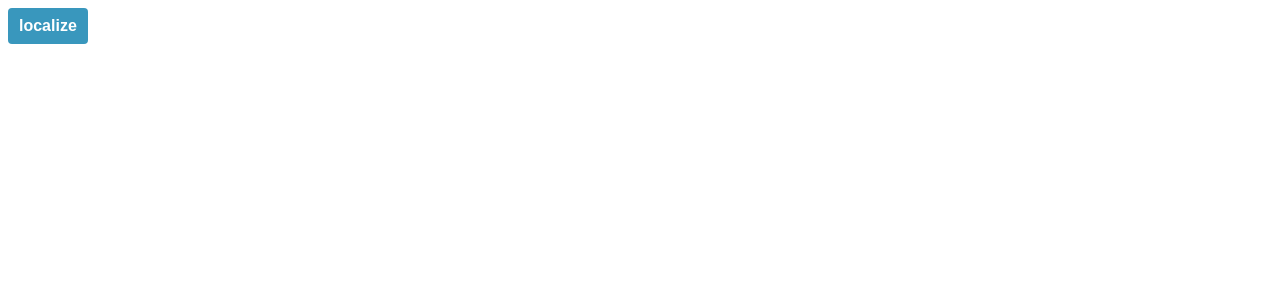
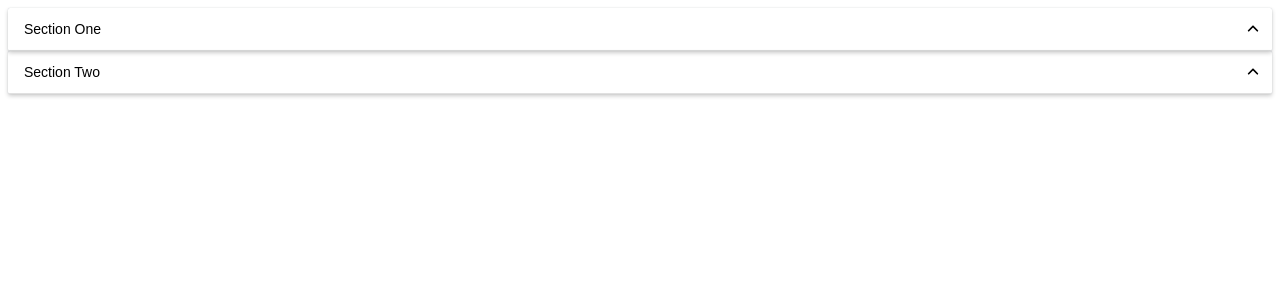
Before and after one commit to magicpatterns/A98DB973KWL8, a React (Vite) app: page / in a window 1280 px wide. Shown: the top 300 px of the page. Built offline with nearby package versions, Linux system fonts and the light colour scheme.

Commit message:
Update body

```diff
--- a/package.json
+++ b/package.json
@@ -1,7 +1,7 @@
 {
   "name": "a98db973kwl8",
   "description": "A98DB973KWL8 component library",
-  "version": "0.0.5",
+  "version": "0.0.6",
   "type": "module",
   "main": "dist/a98db973kwl8.js",
   "files": [
--- a/src/App.tsx
+++ b/src/App.tsx
@@ -1,9 +1,35 @@
 import React from "react";
-import { Button } from "./components/button/button";
+import {
+  Accordion,
+  AccordionBody,
+  AccordionContent,
+  AccordionFooter,
+  AccordionHeader,
+} from "./components/Accordion/Accordion";
 import "./components/index.css";
 
 function App() {
-  return <Button size="md" label="localize" variant="primary" />;
+  return (
+    <>
+      {" "}
+      <Accordion>
+        <AccordionHeader label="Section One" />
+        <AccordionBody>
+          <AccordionContent>List Item One</AccordionContent>
+          <AccordionContent>List Item Two</AccordionContent>
+          <AccordionFooter label="Show More" onClick={() => {}} />
+        </AccordionBody>
+      </Accordion>
+      <Accordion>
+        <AccordionHeader label="Section Two" />
+        <AccordionBody>
+          <AccordionContent>List Item Three</AccordionContent>
+          <AccordionContent>List Item Four</AccordionContent>
+          <AccordionFooter label="Show More" onClick={() => {}} />
+        </AccordionBody>
+      </Accordion>
+    </>
+  );
 }
 
 export default App;
--- a/src/components/index.css
+++ b/src/components/index.css
@@ -1,3 +1,7 @@
+body {
+  font-family: "museo-sans", sans-serif;
+}
+
 button {
   border-radius: 8px;
   border: 1px solid transparent;
```
Also changed, not shown: 1 other file (tests, documents, lock files or other folders).
